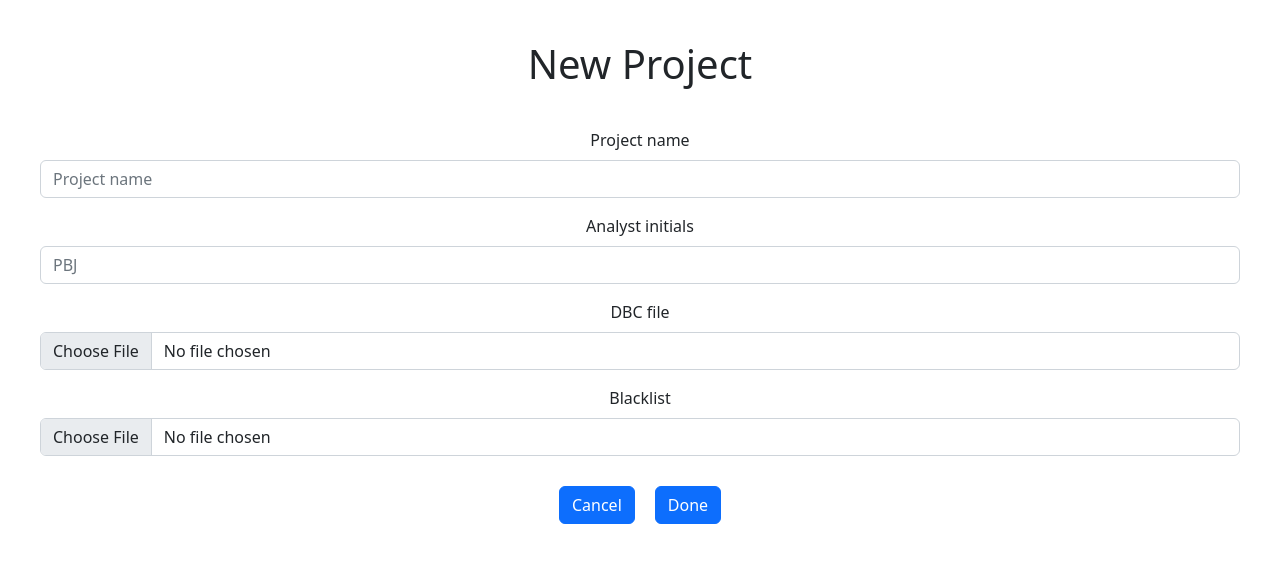
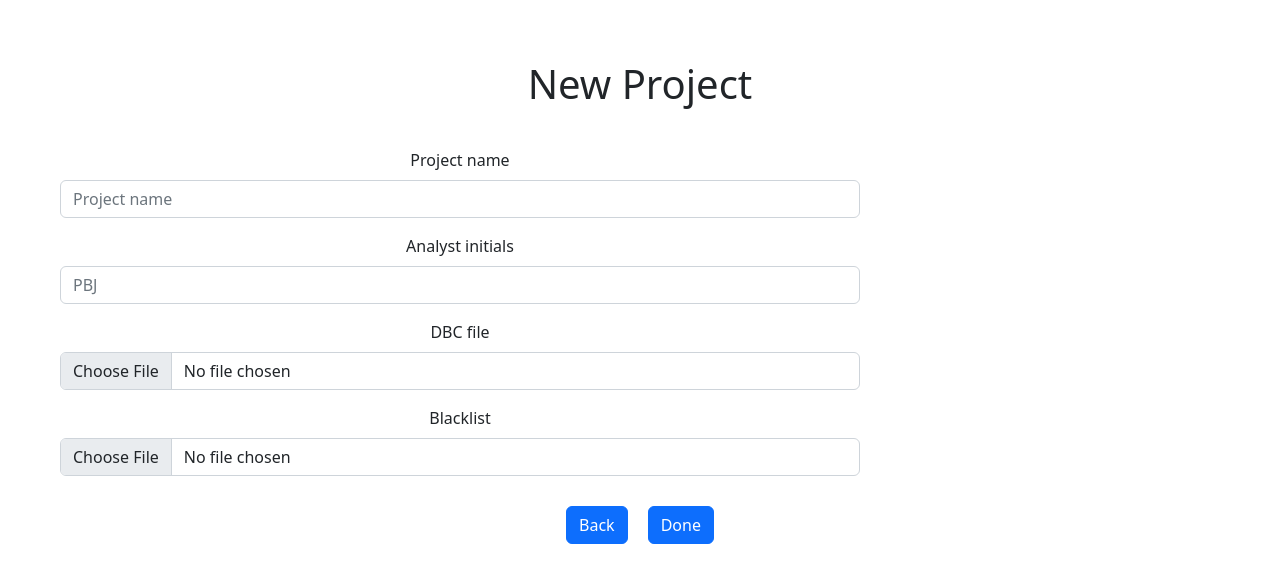
Before and after one commit to matchagreen/CS4311_G6_CAN_Bus_Visualizer_Front-End, a React (Create React App) app: page /projects/new in a window 1280 px wide. Shown: the top 582 px of the page. Built offline with nearby package versions, Linux system fonts and the light colour scheme; the HTML template or start-up script is replaced by a standard one.

Commit message:
Changed margin and made fields smaller

```diff
--- a/src/projects/new/index.css
+++ b/src/projects/new/index.css
@@ -1,5 +1,5 @@
 div.new-project {
-    margin: 0px 40px;
+    margin: 60px;
 }
 
 h1.new-project-title {
@@ -10,6 +10,10 @@ div.new-project-buttons {
     margin: 30px 0px;
 }
 
+div.new-project-fields .mb-3 {
+    max-width: 800px;
+}
+
 div.new-project-buttons .space {
     width: 20px;
     height: auto;
--- a/src/projects/new/index.tsx
+++ b/src/projects/new/index.tsx
@@ -31,9 +31,9 @@ function NewProject() {
             <h1 className='new-project-title'>New Project</h1>
             <NewProjectForm state={state} setState={setState}/>
             <div className='new-project-buttons'>
-                <Button onClick={onCancel}>Cancel</Button>
+                <Button onClick={onCancel} className='new-project-button-cancel'>Back</Button>
                 <div className='space'></div>
-                <Button type='submit' onClick={onSubmit}>Done</Button>
+                <Button type='submit' className='new-project-button-submit' onClick={onSubmit}>Done</Button>
             </div>
         </div>
     )
```
